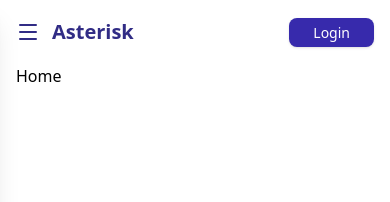
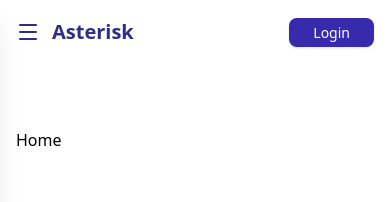
Before and after one commit to shatha-mohammed/asterisk, a React (Vite) app: page / in a window 390 px wide. Shown: the top 202 px of the page. Built offline with nearby package versions, Linux system fonts and the light colour scheme.

Commit message:
fix spacing in large screens

```diff
--- a/src/App.jsx
+++ b/src/App.jsx
@@ -6,8 +6,9 @@ import About from "./pages/About";
 
 export default function App() {
   return (
-    <div className="px-4">
+    <div className="px-4 lg:px-24">
       <Header />
+      <div className="h-16"></div>
       <Routes>
         <Route path="/" element={<Home />}></Route>
         <Route path="/pricing" element={<Pricing />}></Route>
```
